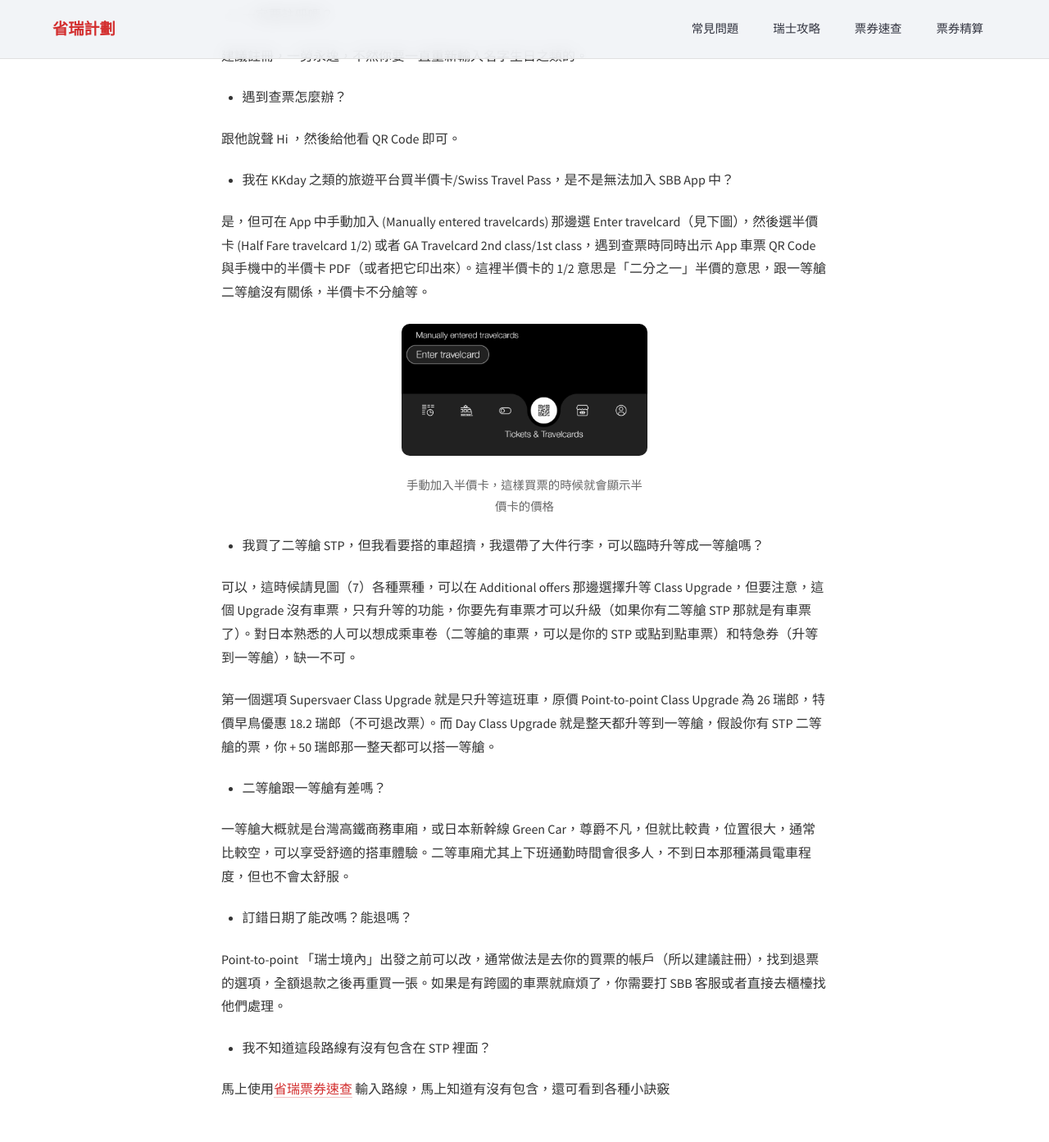
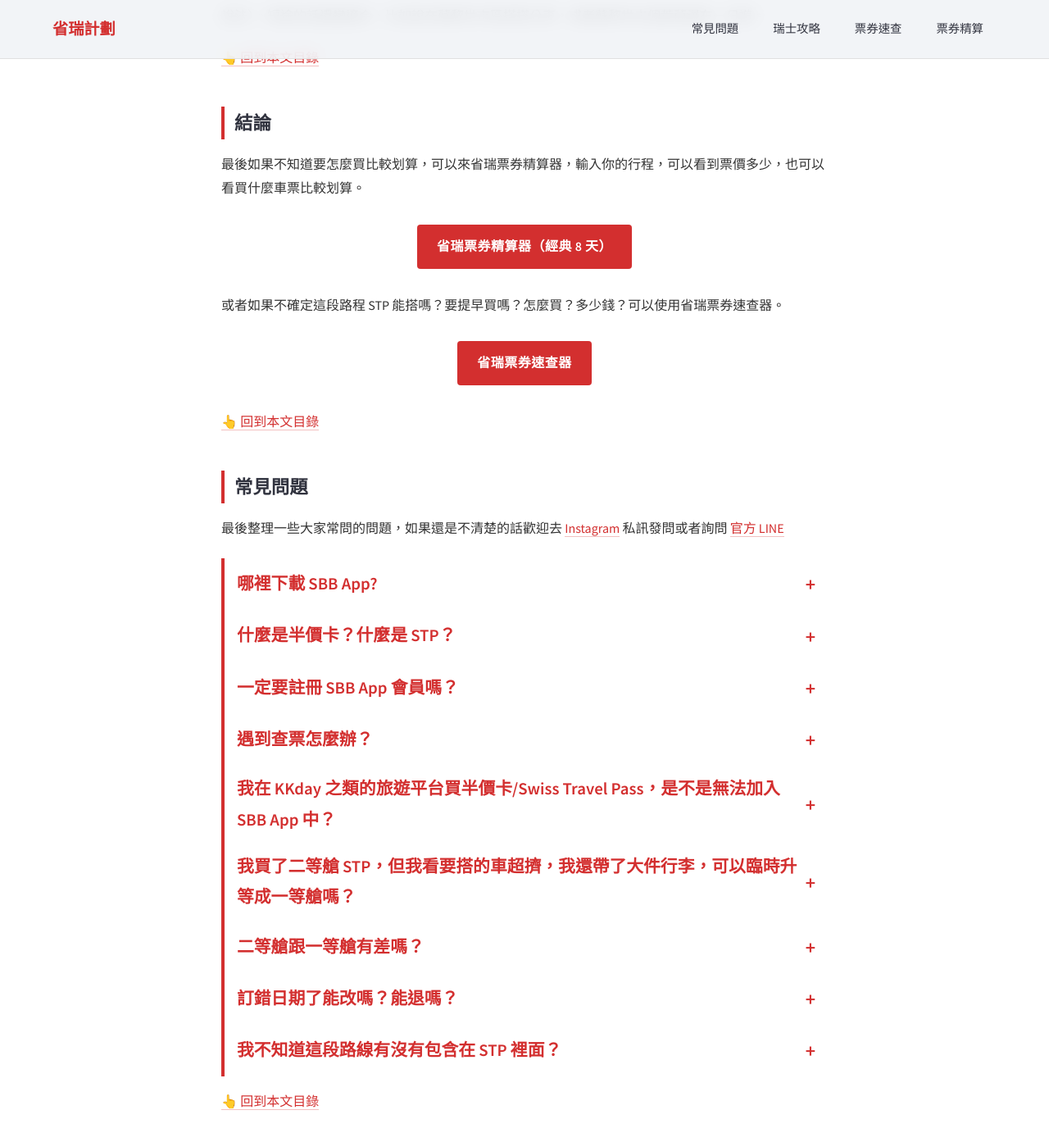
Before and after one commit to Chichinghsu/swisspro, a Jekyll site: the page built from _posts/2026-04-15-how-to-sbb-app.md, in a window 1280 px wide and 1400 px high, scrolled down 7519 px. Shown: the top 1393 px of the window at 82% size. Built offline with Jekyll 4.4.1, drawn with Linux system fonts in a browser that asks for light colours; some of the changed text lies outside the part shown.

Commit message:
update sbb app posts

```diff
--- a/_posts/2026-04-15-how-to-sbb-app.md
+++ b/_posts/2026-04-15-how-to-sbb-app.md
@@ -8,16 +8,19 @@
 og_image:  /img/sbb/sbb_app_post.webp
 description: "SBB App 瑞士自由行不可或缺的神級 App，其實有超多功能，到底要怎麼用呢？這篇帶你看懂，內附票價試算工具。Easy ride 怎麼用？怎麼搭車？轉車五分鐘來得及嗎？馬上看懂。"
 permalink: /blog/how-to-sbb-app/
+last_modified_at: 2026-06-18
 ---
 
 SBB (德語：Schweizerische Bundesbahnen) 是瑞士鐵路公司的簡稱，在法語區與義大利語區有不同的名字（法語 CFF 義大利語 FFS），火車上會印全部的名字（請見下圖）。瑞鐵 SBB 的 App 整合了火車、巴士、路面電車、渡輪甚至纜車都有，查時刻表、買票都可以。舉個台灣的例子，就是你用「一個」 App 就可以買台北捷運、機場捷運、高鐵、高雄捷運、各縣市公車等等全部交通系統的票，還可以查時刻表。
 
 這篇帶你看 2026 年最新的功能幾個主要功能，重點摘要如下。App 下載連結於底部[常見問題](#faq)。
 
+<a id="nav"></a>
 - [實用功能介紹](#function) - 我轉車來得及嗎？月台怎麼看？擁擠嗎？
 - [怎麼買票](#buy) - 買好半價卡了，要怎麼買單程票？
 - [Easy Ride](#easyride) - 我還是怕買錯票怎麼辦？右滑上車、左滑下車
 - [隱藏功能](#hidden)
+- [結論](#conclusions)
 - [常見問題](#faq)
 
 <figure>
@@ -64,7 +67,21 @@
 
 除此之外還可以看出車廂號碼（標在 Sector 下面），如 18 17 或者 9 8，這對旅客可能比較沒用，但是如果你和朋友從不同地點出發約在車上見面的話，你就可以說我在第 8 車廂之類的。還可以看到 17 和 9 車之間有個禁止的標誌，也就是說，從 17 車無法走到 9 車。有時候這很重要因為有些車子會分成兩段，開往不同目的地。所以除了車次之外，也要記得確認 Sector 沒錯，有些車會寫月台 1AB 代表你要在第一月台的 Sector A 或 B 上車，才不會被載到其他地方，不過瑞士這種分離的情況稍微少一點（不過還是有），請多留意。
 
-最後還可以看到圖 (4) 裡面的圖示的部分，可以看到列車車廂的各種設備，比較重要「NF」，表示車廂和月台沒有高度差，有大件行李或推嬰兒車的旅客，這就是你的好朋友，不用扛上扛下。此外，有帶小孩的旅客可以去有熊圖案的那節車廂，裡面會有遊樂場還有溜滑梯可以玩。另外，「BL」表示行李空間有限，不是不能帶行李，只是可能要早點上車卡位，或者得減少你的行李體積，通常大件行李會比較棘手，不然就得拿著行李站在走廊上。如果你有登機箱大小的行李或背包的話，可以放在頭頂置物架（但一定要仔細看著，有可能會被偷拿，建議放在對面的頭頂）。或者有些車種，座位背對背的下面可以放行李，不過大件的放不下。
+### 各種圖示：月台高度差、小孩遊樂場、行李空間、有無冷氣
+
+最後還可以看到圖 (4) 裡面的圖示的部分，可以看到列車車廂的各種設備，比較重要「NF」，表示車廂和月台沒有高度差，有大件行李或推嬰兒車的旅客，這就是你的好朋友，不用扛上扛下。此外，有帶小孩的旅客可以去有熊圖案的那節車廂，裡面會有遊樂場還有溜滑梯可以玩。另外，「BL」表示行李空間有限，不是不能帶行李，只是可能要早點上車卡位，或者得減少你的行李體積，通常大件行李會比較棘手，不然就得拿著行李站在走廊上。
+
+如果你有登機箱大小的行李或背包的話，可以放在頭頂置物架（但一定要仔細看著，有可能會被偷拿，建議放在對面的頭頂）。或者有些車種，座位背對背的下面可以放行李，不過大件的放不下。另外，夏天很重要的功能就是看這台車有沒有冷氣，對，瑞士有些車沒有冷氣。如果看到溫度計的圖案，代表這台車「沒有」冷氣，建議可以的話就別搭了，跟烤箱一樣，而且可能很臭。
+
+簡單總結
+<pre>
+NF: 與月台沒有高度差，適合行李、嬰兒車
+BL: 行李空間有限
+熊： 小孩遊戲區
+溫度計：沒有冷氣
+三個人頭：擁擠程度</pre>
+
+圖 (4) 各種圖示下方，有車的行進方向 (< Direction)，如上面「擁擠程度」那邊所說，瑞士的車幾乎都是 22 對坐。比較容易暈車的人，最好避免背對行進方向的座位。不過問題是，有些路線會到站之後會掉頭，所以你本來是正面的座位也可能變成背面。
 
 ### 加入同行旅伴
 
@@ -82,15 +99,22 @@
   </figcaption>
 </figure>
 
+<a href="#nav">👆 回到本文目錄</a>
+
+
 <a id="hidden"></a>
 ### 隱藏功能
 
 SBB App 隱藏功能，看圖 (6)，如果你打開 SBB App，起點跟終點選同一站（隨便選），你應該會看到一個 SBB 的人，接著你對這個人點三下。
 
+<a href="#nav">👆 回到本文目錄</a>
+
 <a id="buy"></a>
 ## 怎麼買票
 
-接著我們來看怎麼買車票，下圖 (7) 可以看到所有買票的選項，包含 Regular Offer, Saver Offer 還有其他的 Additional Offers。需特別注意，Additional Offers 賣的都不是「票」而是一些升等之類的附加功能，所以不要自以為撿到便宜只買 Additional Offers，這樣等於是沒有票。
+接著我們來看怎麼買車票，下圖 (7) 可以看到所有買票的選項，包含 Regular Offer, Saver Offer 還有其他的 Additional Offers。需特別注意，Additional Offers 賣的都不是「票」而是一些升等之類的附加功能，前提是你要先有票。所以不要自以為撿到便宜只買 Additional Offers，這樣等於是沒有票。
+
+### 重點：Additional Offers 賣的都不是「票」而是一些升等之類的附加功能
 
 圖 (7) 第一個選項 Regular Offer（Point-to-point 點對點票）就是一般的單程票，當天內所有車次都可以搭乘，只要是這條路線。要買來回票的話就選雙向箭頭，但需注意來回票通常是要當天使用，如果你要分兩天的話就分開買兩張單程票。
 
@@ -127,12 +151,19 @@
   </figcaption>
 </figure>
 
+<a href="#nav">👆 回到本文目錄</a>
+
 <a id="easyride"></a>
 ## Easy Ride
 
 如果真的真的還是不知道怎麼買票，SBB 推出懶人救星 Easy Ride 功能，你要做的事情就是「上車右滑，下車左滑」（記得要開 GPS、也要有網路、還要開藍牙），就是這麼簡單，見圖 (9)。SBB App 會自己幫你算，你從哪裡去了哪裡，要多少錢，當天晚上他會自己扣錢，你什麼都不用做。聽起來很不錯，只是你要記得「上車之前」就要右滑，上車之後才滑就不算數，如果被查到罰款至少 90 瑞郎。下車也要記得左滑，不過如果你忘記左滑停止他會提醒你，問題比較小，沒右滑問題比較大。遇到查票時給他看 QR Code 即可，Easy Ride 也會生成 QR Code 讓你查票的時候可以展示。
 
 這個 Easy Ride 算的票價就是一般 Regular Offer 點對點的票價，也就是通常比較貴的那個選項，沒有什麼早鳥優惠之類的，不過真的很方便，且系統會自己幫你算最便宜的方案，如天票、24 小時票之類的（官方說法）。短途的話還蠻適合，比如說在蘇黎世市區搭搭公車，或者蘇黎世去個萊茵瀑布一日遊。
+
+<a href="#nav">👆 回到本文目錄</a>
+
+<a id="conclusions"></a>
+## 結論
 
 最後如果不知道要怎麼買比較划算，可以來省瑞票券精算器，輸入你的行程，可以看到票價多少，也可以看買什麼車票比較划算。
 
@@ -145,7 +176,6 @@
     </a>
 </div>
 
-
 或者如果不確定這段路程 STP 能搭嗎？要提早買嗎？怎麼買？多少錢？可以使用省瑞票券速查器。
 
 <div class="swiss-buy-container">
@@ -157,52 +187,91 @@
     </a>
 </div>
 
+<a href="#nav">👆 回到本文目錄</a>
+
 <a id="faq"></a>
 ## 常見問題
 
-- 下載 SBB App
+最後整理一些大家常問的問題，如果還是不清楚的話歡迎去 <a href="https://www.instagram.com/swisspro.tw/">Instagram</a> 私訊發問或者詢問 <a href="https://lin.ee/5BCOXOU">官方 LINE</a>
 
-[SBB App (iOS)](https://apps.apple.com/tw/app/sbb-mobile/id294855237)<br>
-[SBB App (Android)](https://play.google.com/store/apps/details?id=ch.sbb.mobile.android.b2c&hl=zh_TW)
+<details>
+<summary class="faq-question">哪裡下載 SBB App?</summary>
+<div class="faq-answer">
+    👉 <a href="https://apps.apple.com/tw/app/sbb-mobile/id294855237">SBB App (iOS)</a><br>
+    👉 <a href="https://play.google.com/store/apps/details?id=ch.sbb.mobile.android.b2c&hl=zh_TW">SBB App (Android)</a>
+</div>
+</details>
 
-- 什麼是半價卡？什麼是 STP？
+<details>
+<summary class="faq-question">什麼是半價卡？什麼是 STP？</summary>
+<div class="faq-answer">
 
-{% assign target_post = site.posts | where: "url", "/blog/stp-halbtax-guide/" | first %}
-<a href="{{ target_post.url }}" class="swiss-red-link">{{ target_post.title }}</a>
+  {% assign target_post = site.posts | where: "url", "/blog/stp-halbtax-guide/" | first %}
+  <a href="{{ target_post.url }}" class="swiss-red-link">{{ target_post.title }}</a><br>
 
-如果你打算買半價卡或 STP 的話，可以參考以下購買連結：[KKday 買半價卡](https://www.kkday.com/zh-tw/product/128031-swiss-half-fare-e-ticket-switzerland?cid=24072)與 [KKday 買 STP](http://kkday.com/zh-tw/product/2524-swiss-travel-pass?cid=24072)。
+  如果你打算買半價卡或 STP 的話，可以參考以下購買連結：👉 <a href="https://www.kkday.com/zh-tw/product/128031-swiss-half-fare-e-ticket-switzerland?cid=24072">KKday 買半價卡</a> 與 👉 <a href="http://kkday.com/zh-tw/product/2524-swiss-travel-pass?cid=24072">KKday 買 STP</a>
+</div>
+</details>
 
-- 一定要註冊嗎？
+<details>
+<summary class="faq-question">一定要註冊 SBB App 會員嗎？</summary>
+<div class="faq-answer">
+    建議註冊，一勞永逸，不然你要一直重新輸入名字生日之類的。
+</div>
+</details>
 
-建議註冊，一勞永逸，不然你要一直重新輸入名字生日之類的。
+<details>
+<summary class="faq-question">遇到查票怎麼辦？</summary>
+<div class="faq-answer">
+    跟他說聲 Hi ，然後給他看 QR Code 即可。有時候他會跟你要護照來驗證身份，核對票上面的名字。
+</div>
+</details>
 
-- 遇到查票怎麼辦？
-
-跟他說聲 Hi ，然後給他看 QR Code 即可。
-
-- 我在 KKday 之類的旅遊平台買半價卡/Swiss Travel Pass，是不是無法加入 SBB App 中？
+<details>
+<summary class="faq-question">我在 KKday 之類的旅遊平台買半價卡/Swiss Travel Pass，是不是無法加入 SBB App 中？</summary>
+<div class="faq-answer">
 
 是，但可在 App 中手動加入 (Manually entered travelcards) 那邊選 Enter travelcard（見下圖），然後選半價卡 (Half Fare travelcard 1/2) 或者 GA Travelcard 2nd class/1st class，遇到查票時同時出示 App 車票 QR Code 與手機中的半價卡 PDF（或者把它印出來）。這裡半價卡的 1/2 意思是「二分之一」半價的意思，跟一等艙二等艙沒有關係，半價卡不分艙等。
+
+👉 <a href="https://www.kkday.com/zh-tw/product/128031-swiss-half-fare-e-ticket-switzerland?cid=24072">KKday 買半價卡</a> 與 <a href="http://kkday.com/zh-tw/product/2524-swiss-travel-pass?cid=24072">KKday 買 STP</a>
 
 <figure style="max-width: 300px; margin: 20px auto;">
   <img src="{{ '/img/sbb/sbb_halbtax_app.png' | relative_url }}" alt="手動加入半價卡">
   <figcaption>手動加入半價卡，這樣買票的時候就會顯示半價卡的價格</figcaption>
 </figure>
 
-- 我買了二等艙 STP，但我看要搭的車超擠，我還帶了大件行李，可以臨時升等成一等艙嗎？
 
-可以，這時候請見圖（7）各種票種，可以在 Additional offers 那邊選擇升等 Class Upgrade，但要注意，這個 Upgrade 沒有車票，只有升等的功能，你要先有車票才可以升級（如果你有二等艙 STP 那就是有車票了）。對日本熟悉的人可以想成乘車卷（二等艙的車票，可以是你的 STP 或點到點車票）和特急券（升等到一等艙），缺一不可。
+</div>
+</details>
 
-第一個選項 Supersvaer Class Upgrade 就是只升等這班車，原價 Point-to-point Class Upgrade 為 26 瑞郎，特價早鳥優惠 18.2 瑞郎（不可退改票）。而 Day Class Upgrade 就是整天都升等到一等艙，假設你有 STP 二等艙的票，你 + 50 瑞郎那一整天都可以搭一等艙。
+<details>
+<summary class="faq-question">我買了二等艙 STP，但我看要搭的車超擠，我還帶了大件行李，可以臨時升等成一等艙嗎？</summary>
+<div class="faq-answer">
+    可以，這時候請見圖（7）各種票種，可以在 Additional offers 那邊選擇升等 Class Upgrade，但要注意，這個 Upgrade 沒有車票，只有升等的功能，你要先有車票才可以升級（如果你有二等艙 STP 那就是有車票了）。對日本熟悉的人可以想成乘車卷（二等艙的車票，可以是你的 STP 或點到點車票）和特急券（升等到一等艙），缺一不可。
 
-- 二等艙跟一等艙有差嗎？
+    第一個選項 Supersvaer Class Upgrade 就是只升等這班車，原價 Point-to-point Class Upgrade 為 26 瑞郎，特價早鳥優惠 18.2 瑞郎（不可退改票）。而 Day Class Upgrade 就是整天都升等到一等艙，假設你有 STP 二等艙的票，你 + 50 瑞郎那一整天都可以搭一等艙。
+</div>
+</details>
 
-一等艙大概就是台灣高鐵商務車廂，或日本新幹線 Green Car，尊爵不凡，但就比較貴，位置很大，通常比較空，可以享受舒適的搭車體驗。二等車廂尤其上下班通勤時間會很多人，不到日本那種滿員電車程度，但也不會太舒服。
+<details>
+<summary class="faq-question">二等艙跟一等艙有差嗎？</summary>
+<div class="faq-answer">
+    一等艙大概就是台灣高鐵商務車廂，或日本新幹線 Green Car，尊爵不凡，但就比較貴，位置很大，通常比較空，可以享受舒適的搭車體驗。二等車廂尤其上下班通勤時間會很多人，不到日本那種滿員電車程度，但也不會太舒服。
+</div>
+</details>
 
-- 訂錯日期了能改嗎？能退嗎？
+<details>
+<summary class="faq-question">訂錯日期了能改嗎？能退嗎？</summary>
+<div class="faq-answer">
+    Point-to-point 「瑞士境內」出發之前可以改，通常做法是去你的買票的帳戶（所以建議註冊），找到退票的選項，全額退款之後再重買一張。如果是有跨國的車票就麻煩了，你需要打 SBB 客服或者直接去櫃檯找他們處理。
+</div>
+</details>
 
-Point-to-point 「瑞士境內」出發之前可以改，通常做法是去你的買票的帳戶（所以建議註冊），找到退票的選項，全額退款之後再重買一張。如果是有跨國的車票就麻煩了，你需要打 SBB 客服或者直接去櫃檯找他們處理。
+<details>
+<summary class="faq-question">我不知道這段路線有沒有包含在 STP 裡面？</summary>
+<div class="faq-answer">
+    馬上使用[省瑞票券速查](https://calculator.swisspro.tw/?p=validator) 輸入路線，馬上知道有沒有包含，還可看到各種小訣竅。
+</div>
+</details>
 
-- 我不知道這段路線有沒有包含在 STP 裡面？
-
-馬上使用[省瑞票券速查](https://calculator.swisspro.tw/?p=validator) 輸入路線，馬上知道有沒有包含，還可看到各種小訣竅
+<a href="#nav">👆 回到本文目錄</a>
```
